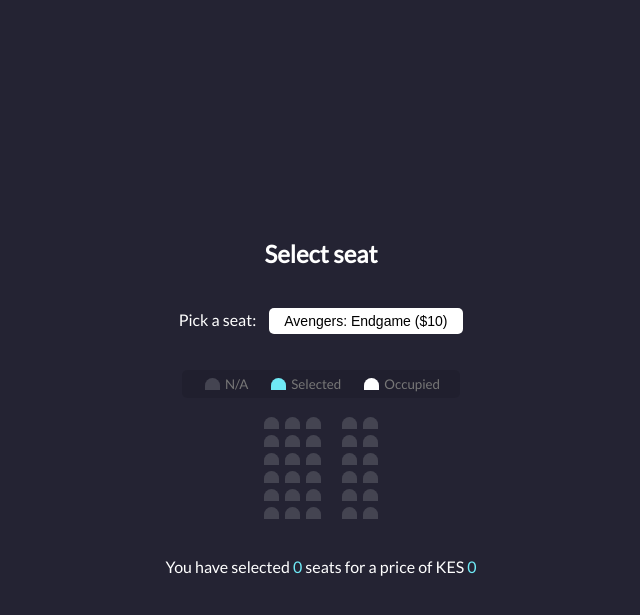
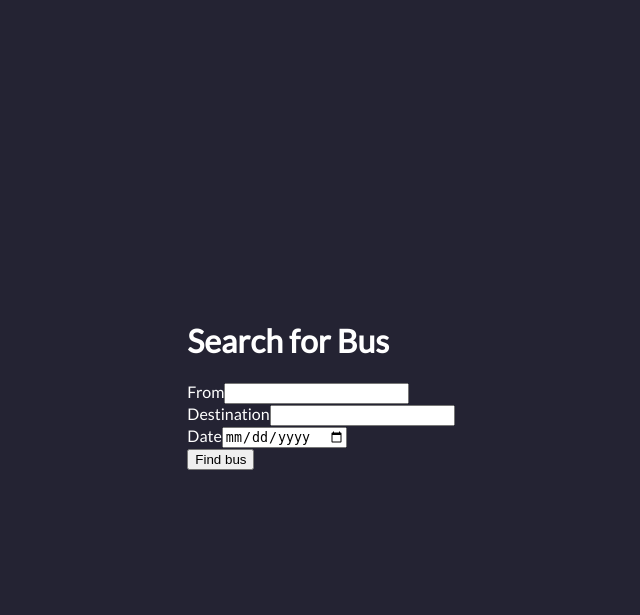
Before and after one commit to cliffnyendwe/buu-pass, a Django app: page / in a window 1280 px wide. Shown: the top 615 px of the page, without its empty margins (319-959 px from the left). Run offline with Django 4.2, Linux system fonts and the light colour scheme.

Commit message:
add form to find bus

```diff
--- a/buupass/urls.py
+++ b/buupass/urls.py
@@ -3,7 +3,7 @@ from . import views
 
 urlpatterns = [
     path('', views.home, name="home"),
-    # path('findbus', views.findbus, name="findbus"),
+    path('findbus', views.findbus, name="findbus"),
     # path('bookings', views.bookings, name="bookings"),
     # path('cancellings', views.cancellings, name="cancellings"),
     # path('seebookings', views.seebookings, name="seebookings"),
--- a/buupass/views.py
+++ b/buupass/views.py
@@ -1,5 +1,5 @@
 from django.shortcuts import render
-from .models import Schedule
+from .models import Schedule, Route
 # Create your views here.
 def home(request):
     schedules = Schedule.objects.all()
@@ -83,20 +83,21 @@ def home(request):
 #         return render(request, 'buupass/signin.html')
 
 # @login_required(login_url='signin')
-# def findbus(request):
-#     context = {}
-#     if request.method == 'POST':
-#         source_r = request.POST.get('source')
-#         dest_r = request.POST.get('destination')
-#         date_r = request.POST.get('date')
-#         bus_list = Schedule.objects.filter(source=source_r, dest=dest_r, date=date_r)
-#         if bus_list:
-#             return render(request, 'buupass/list.html', locals())
-#         else:
-#             context["error"] = "Sorry no buses availiable"
-#             return render(request, 'buupass/findbus.html', context)
-#     else:
-#         return render(request, 'buupass/findbus.html')
+def findbus(request):
+    context = {}
+    if request.method == 'POST':
+        source_r = request.POST.get('source')
+        dest_r = request.POST.get('destination')
+        date_r = request.POST.get('date')
+        route = Route.objects.filter(departure_location=source_r, destination_location = dest_r).first()
+        bus_list = Schedule.objects.filter(route=route, departure_time=date_r)
+        if bus_list:
+            return render(request, 'buupass/list.html', locals())
+        else:
+            context["error"] = "Sorry no buses availiable"
+            return render(request, 'findbus.html', context)
+    else:
+        return render(request, 'findbus.html')
 
 
 # @login_required(login_url='signin')
--- a/core/settings.py
+++ b/core/settings.py
@@ -147,3 +147,5 @@ REST_FRAMEWORK = {
         'rest_framework.permissions.AllowAny',
     ]
 }
+
+USE_TZ = True
--- /dev/null
+++ b/templates/_base.html
@@ -0,0 +1,16 @@
+<!DOCTYPE html>
+{% load static %}
+<html lang="en">
+  <head>
+    <meta charset="UTF-8" />
+    <meta name="viewport" content="width=device-width, initial-scale=1.0" />
+    <meta http-equiv="X-UA-Compatible" content="ie=edge" />
+    <link rel="stylesheet" href="{% static 'style.css' %}" />
+    <title>Seat Booking</title>
+  </head>
+  <body>
+    {% block content %}
+    {% endblock %}
+    <script src="{% static 'script.js' %}"></script>
+  </body>
+</html>
--- a/templates/index.html
+++ b/templates/index.html
@@ -1,93 +1,33 @@
-<!DOCTYPE html>
-{% load static %}
-<html lang="en">
-  <head>
-    <meta charset="UTF-8" />
-    <meta name="viewport" content="width=device-width, initial-scale=1.0" />
-    <meta http-equiv="X-UA-Compatible" content="ie=edge" />
-    <link rel="stylesheet" href="{% static 'style.css' %}" />
-    <title>Seat Booking</title>
-  </head>
-  <body>
-      <h2>Select seat</h2>
-    <div class="movie-container">
-      <label>Pick a seat:</label>
-      <select id="movie">
-        <option value="10">Avengers: Endgame ($10)</option>
-        <option value="12">Joker ($12)</option>
-        <option value="8">Toy Story 4 ($8)</option>
-        <option value="9">The Lion King ($9)</option>
-      </select>
-    </div>
+{% extends '_base.html' %}
+{% block content %}
+<div class="container">
+    <h1>Search for Bus</h1>
+    <form action="{% url 'findbus' %}" method="post">
+        {% csrf_token %}
+        <div class="form-group row">
+            <label for="example-email-input" class="col-2 col-form-label">From</label>
+            <div class="col-10">
+                <input name='source' class="form-control" type="text" id="example-email-input">
+            </div>
+        </div>
+        <div class="form-group row">
+            <label for="example-email-input" class="col-2 col-form-label">Destination</label>
+            <div class="col-10">
+                <input name='destination' class="form-control" type="text">
+            </div>
+        </div>
+        <div class="form-group row">
+            <label for="example-email-input" class="col-2 col-form-label" >Date</label>
+            <div class="col-10">
+                <input name='date' class="form-control" type="date">
+            </div>
+        </div>
+        <div class="pull-right">
+            <button type="submit" class="btn btn-success float-right">Find bus</button>
+        </div>
+        {{error}}
 
-    <ul class="showcase">
-      <li>
-        <div class="seat"></div>
-        <small>N/A</small>
-      </li>
-      <li>
-        <div class="seat selected"></div>
-        <small>Selected</small>
-      </li>
-      <li>
-        <div class="seat occupied"></div>
-        <small>Occupied</small>
-      </li>
-    </ul>
+    </form>
 
-    <div class="container">
-
-      <div class="row">
-        <div class="seat"></div>
-        <div class="seat"></div>
-        <div class="seat"></div>
-        <div class="seat"></div>
-        <div class="seat"></div>
-      </div>
-      <div class="row">
-        <div class="seat"></div>
-        <div class="seat "></div>
-        <div class="seat"></div>
-        <div class="seat"></div>
-        <div class="seat"></div>
-      </div>
-      <div class="row">
-        <div class="seat"></div>
-        <div class="seat"></div>
-        <div class="seat"></div>
-        <div class="seat"></div>
-        <div class="seat"></div>
-      </div>
-      <div class="row">
-        <div class="seat"></div>
-        <div class="seat"></div>
-        <div class="seat"></div>
-        <div class="seat"></div>
-        <div class="seat"></div>
-      </div>
-      <div class="row">
-        <div class="seat"></div>
-        <div class="seat"></div>
-        <div class="seat"></div>
-        <div class="seat"></div>
-        <div class="seat"></div>
-      </div>
-      <div class="row">
-        <div class="seat"></div>
-        <div class="seat"></div>
-        <div class="seat"></div>
-        <div class="seat"></div>
-        <div class="seat"></div>
-      </div>
-    </div>
-
-    <p class="text">
-      You have selected <span id="count">0</span> seats for a price of KES <span
-        id="total"
-        >0</span
-      >
-    </p>
-
-    <script src="{% static 'script.js' %}"></script>
-  </body>
-</html>
+</div>
+{% endblock %}
--- /dev/null
+++ b/templates/search_bus.html
@@ -0,0 +1,3 @@
+{% extends '_base.html' %}
+{% block content %}
+{% endblock %}
```
Also changed, not shown: templates/findbus.html (added, +38 -0 lines), templates/select_seat.html (added, +83 -0 lines).
